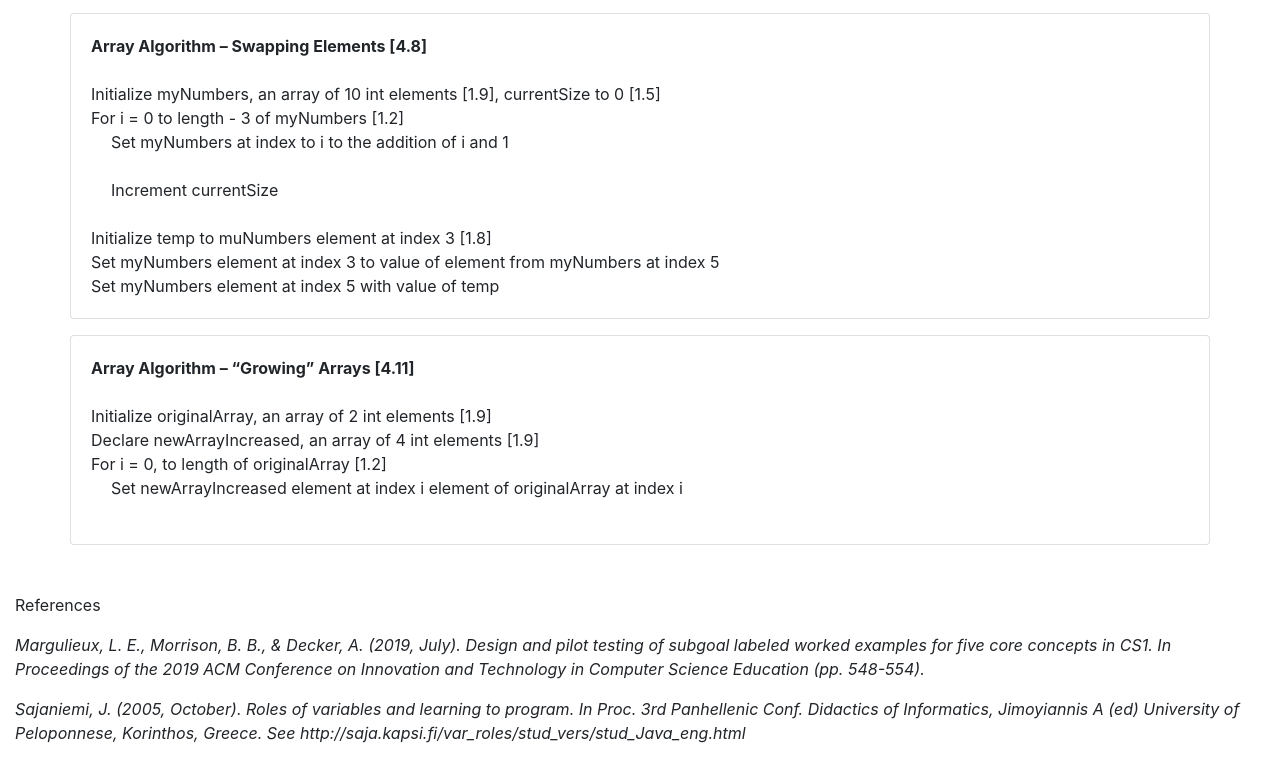
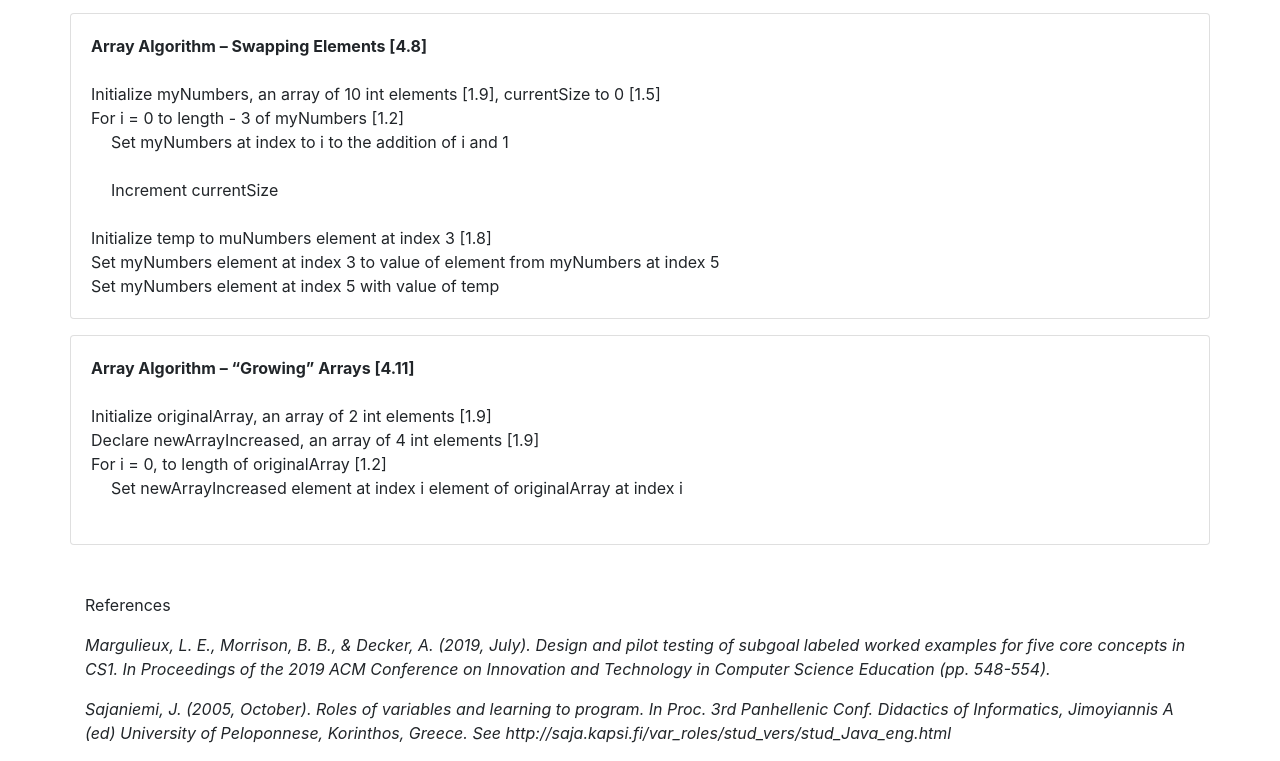
Before and after one commit to avapaulino/ProceduralProgrammingPatterns, a website: page index.html in a window 1280 px wide. Shown: the part 8226-8987 px from the top of the page. Drawn offline with nearby package versions, Linux system fonts and the light colour scheme.

Commit message:
Indented references

```diff
--- a/index.html
+++ b/index.html
@@ -536,7 +536,7 @@
 </div>
 </div>
 
-<blockquote class="container mt-5 col-lg-12">
+<blockquote class="container mt-5">
     <p>References</p>
     <footer>
         <cite>
```
